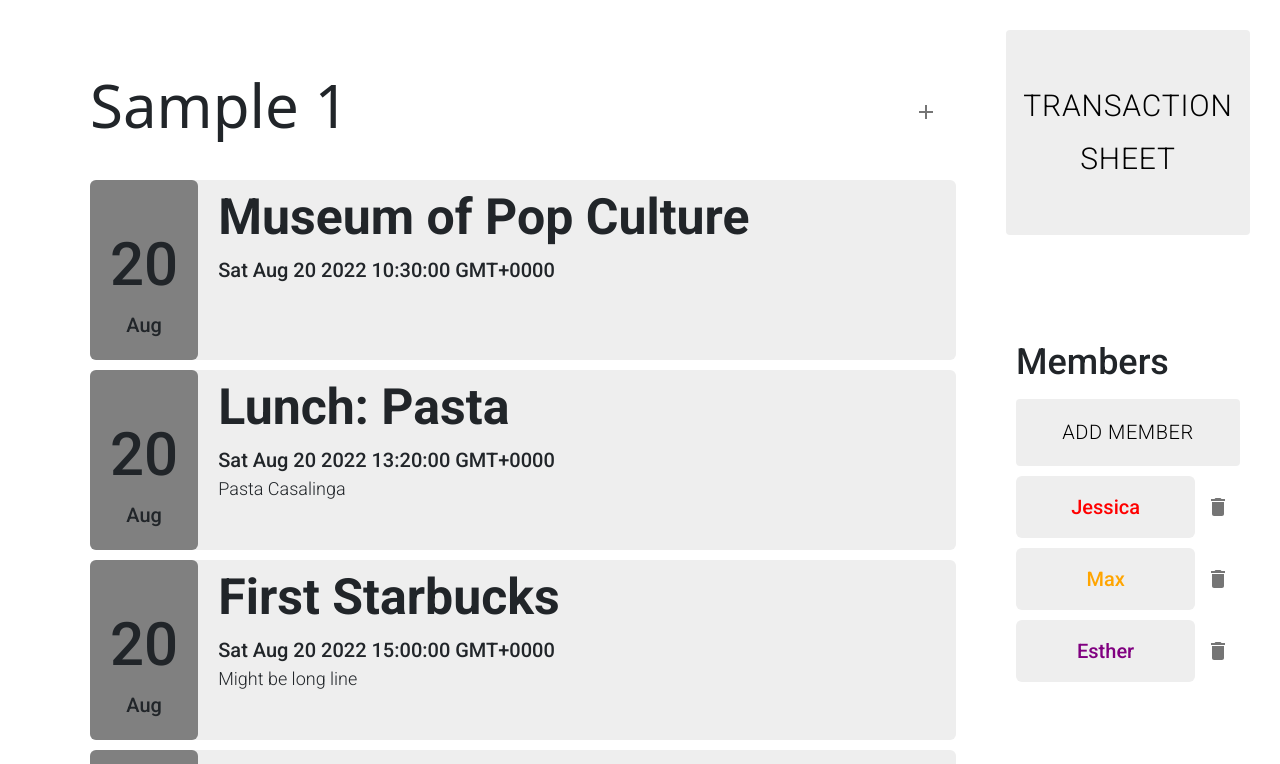
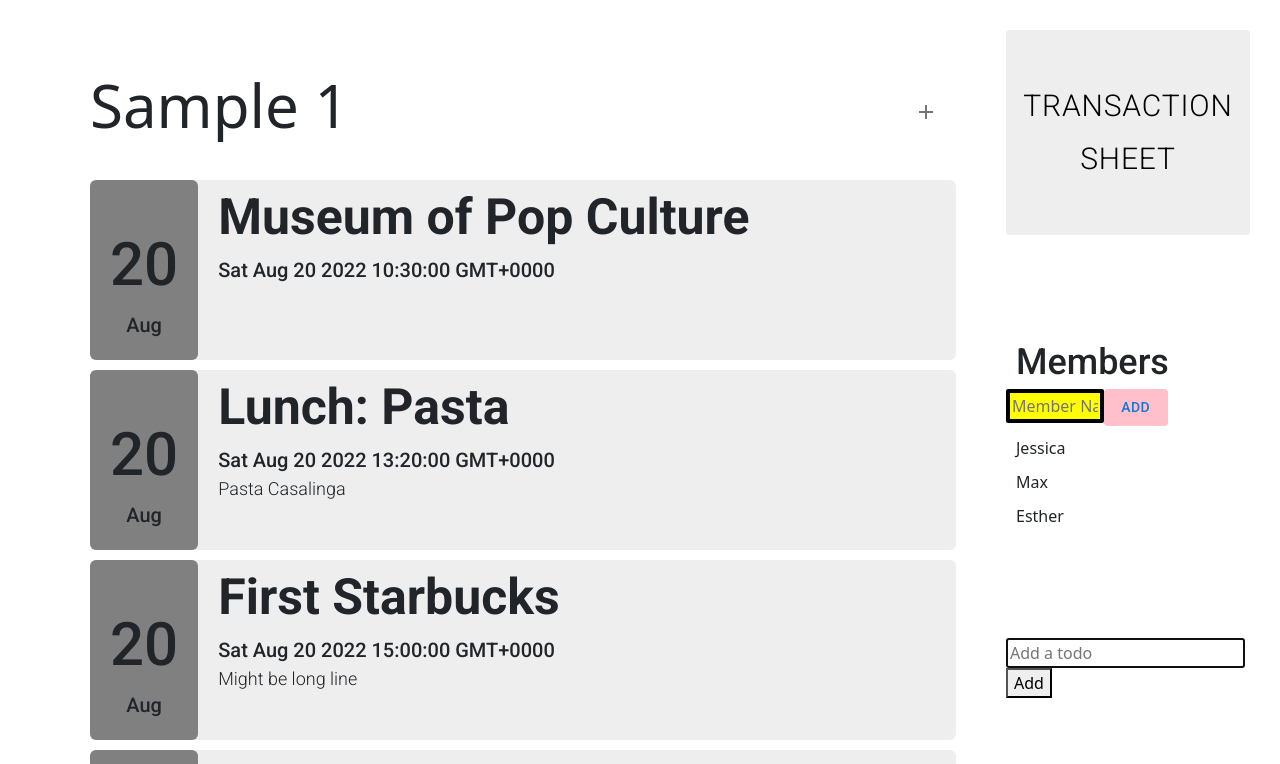
Before and after one commit to mko02/Trip-Planner, a React (Create React App) app in the folder client/: page /currenttrip in a window 1280 px wide. Shown: the top 764 px of the page. Built offline with nearby package versions, Linux system fonts and the light colour scheme.

Commit message:
unsuccessful add delete member list

```diff
--- a/client/src/Components/TripPage/Member.js
+++ b/client/src/Components/TripPage/Member.js
@@ -1,44 +1,103 @@
-import React from 'react'
-import {IconButton, Button} from '@mui/material'
-import {Delete} from '@mui/icons-material'
+import React, {useState} from 'react'
+import {IconButton, Button, Box} from '@mui/material'
+import { Delete } from '@mui/icons-material'
+import styled from "styled-components";
+import TodoList from './Members/TodoList'
+
+
 import './Member.css'
+
+
 function Member(props) {
     // props.members
     // props.onChange
+    const { members } = props //deconstructions
+
+    const [mems, setmems] = useState(members)
+    const [input, setinput] = useState("")
+
     let member_list = []
-    member_list.push(
-        <Button className={"add-member-button"} sx={{
-            backgroundColor: "#EEEEEE",
-            color: "black",
-            fontFamily: 'Roboto',
-            fontWeight: "300",
-            fontSize: "20px",
-            paddingTop: "16px",
-            paddingBottom: "16px",
-        }}>
-            Add Member
-        </Button>
-    );
-    for (let m of props.members) {
-        member_list.push(
-            <div className={"member-package"}>
-                <div style={{color: m.color}} className={"member"}>{m.name}</div>
-                <IconButton className={"delete-member-button"}>
-                    <Delete/>
-                </IconButton>
-            </div>
-        )
-    }
+
+    // const handleAddMemSubmit = e, => {
+    //     e.preventDefault();
+    // }
+
+    // const handleAdd = (e, input) => {
+    //     e.preventDefault();
+
+    //     console.log(input)
+    //     console.log('submit')
+    //     setinput("");
+
+    // }
+    const addmem = mem => {
+        const newmembers = [mem, ...mems];
+
+        setmems(newmembers);
+        console.log(...mems);
+      };
+
+    const removemem = id => {
+        const removedArr = [...mems].filter(mem => mem.id !== id);
+
+        setmems(removedArr);
+      };
+    // member_list.push(
+    //     <Button className={"add-member-button"} sx={{
+    //         backgroundColor: "#EEEEEE",
+    //         color: "black",
+    //         fontFamily: 'Roboto',
+    //         fontWeight: "300",
+    //         fontSize: "20px",
+    //         paddingTop: "16px",
+    //         paddingBottom: "16px",
+    //     }}>
+    //         Add Member
+    //     </Button>
+    // );
+    // for (let m of props.members) {
+    //     member_list.push(
+    //         <div className={"member-package"}>
+    //             <div style={{color: m.color}} className={"member"}>{m.name}</div>
+    //             <IconButton className={"delete-member-button"}>
+    //                 <Delete/>
+    //             </IconButton>
+    //         </div>
+    //     )
+    // }
     return (
         <div>
             <div className='title'>
                 Members
             </div>
+            <form className='addmem-form' onSubmit={addmem}>
+                <SearchInput
+                    type="text"
+                    placeholder='Member Name'
+                    onChange={(e) => setinput(e.target.value)}
+                >
+                    {console.log(input)}
+                </SearchInput>
+                <Button onClick={addmem}  sx ={{bgcolor:"pink"}}> Add</Button>
+            </form>
+
             <div className={"member-list"}>
                 {member_list}
+                {mems.map((each_mem) => (
+                    <Box>{each_mem.name}</Box>
+                ))}
             </div>
         </div>
     )
 }
 
 export default Member
+
+const SearchInput = styled.input`
+  background: yellow;
+  border: 0.25em solid;
+  border-color: black;
+  border-radius: 2px;
+  width: 40%;
+  color: black;
+`;
--- /dev/null
+++ b/client/src/Components/TripPage/Members/Todo.js
@@ -0,0 +1,21 @@
+import React, { useState } from 'react';
+import TodoForm from './TodoForm';
+import { Delete } from '@mui/icons-material'
+import {Typography, Box} from '@mui/material'
+
+
+const Todo = ({ members, removeTodo }) => {
+    return members.map((member) => (
+        <div className='icons'>
+            <Box>
+                <Typography sx={{color:member.color}}>{member.name}</Typography>
+            </Box>
+            <Delete
+                onClick={() => removeTodo(member.name)}
+                className='delete-icon'
+                />
+        </div>
+    ));
+};
+
+export default Todo;
--- /dev/null
+++ b/client/src/Components/TripPage/Members/TodoForm.js
@@ -0,0 +1,43 @@
+import React, { useState, useEffect, useRef } from 'react';
+
+function TodoForm(props) {
+const [input, setInput] = useState(props.edit ? props.edit.value : '');
+    const inputRef = useRef(null);
+
+    useEffect(() => {
+    inputRef.current.focus();
+    });
+
+    const handleChange = e => {
+    setInput(e.target.value);
+    };
+
+    const handleSubmit = e => {
+        e.preventDefault();
+
+        props.onSubmit({
+            name: input,
+            id: input,
+            color: 'black'
+        })
+        setInput('');
+    };
+
+    return (
+    <form onSubmit={handleSubmit} className='todo-form'>
+        <input
+            placeholder='Add a todo'
+            value={input}
+            onChange={handleChange}
+            name='text'
+            className='todo-input'
+            ref={inputRef}
+        />
+        <button onClick={handleSubmit} className='todo-button'>
+        Add
+        </button>
+    </form>
+    );
+    }
+
+    export default TodoForm;
--- /dev/null
+++ b/client/src/Components/TripPage/Members/TodoList.js
@@ -0,0 +1,39 @@
+import React, { useState } from 'react';
+import TodoForm from './TodoForm';
+import Todo from './Todo';
+
+function TodoList(props) {
+    const { members } = props
+    const [listmembers, setlistmembers] = useState(members);
+    console.log('listmembers',listmembers)
+    //console.log('members', members)
+    //console.log('member', members.map((mem) => { console.log(mem)}))
+    // const {name, color} =
+
+    const addmen = mem => {
+        console.log('addmen', mem)
+        const newlistmembers = [mem, ...listmembers];
+        console.log('newlistmember', newlistmembers)
+        setlistmembers(newlistmembers);
+        console.log('currentlistmembers', listmembers);
+    };
+
+    // const removemem = id => {
+    // const removedArr = [...members].filter(todo => todo.id !== id);
+
+    // setlistmembers(removedArr);
+    // };
+
+
+    return (
+    <>
+        <TodoForm onSubmit={addmen} />
+        <Todo
+        members={members}
+        // removeTodo={removeTodo}
+        />
+    </>
+    );
+    }
+
+export default TodoList;
--- a/client/src/Pages/Trip.js
+++ b/client/src/Pages/Trip.js
@@ -3,7 +3,8 @@ import { Stack, IconButton, Button } from '@mui/material';
 import EventList from "../Components/TripPage/EventList"
 import Member from "../Components/TripPage/Member"
 import {Add} from "@mui/icons-material"
-import {sample_package_data} from "../DummyInfo/sample_package_data"
+import { sample_package_data } from "../DummyInfo/sample_package_data"
+import TodoList from '../Components/TripPage/Members/TodoList'
 
 function Trip(props) {
   // props.title -> the title of the trip
@@ -16,7 +17,6 @@ function Trip(props) {
       margin: "30px",
       marginTop: "0px"
   }
-
 
   const transaction_sheet_style = {
       backgroundColor: "#EEEEEE",
@@ -51,6 +51,7 @@ function Trip(props) {
           <Stack className={"sidebar"} spacing={"100px"}>
               <Button sx={transaction_sheet_style}>Transaction Sheet</Button>
               <Member members={trip.member}></Member>
+              <TodoList members={trip.member} />
           </Stack>
       </Stack>
     </div>
```
